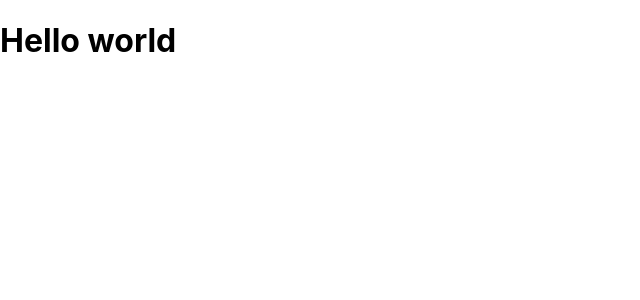
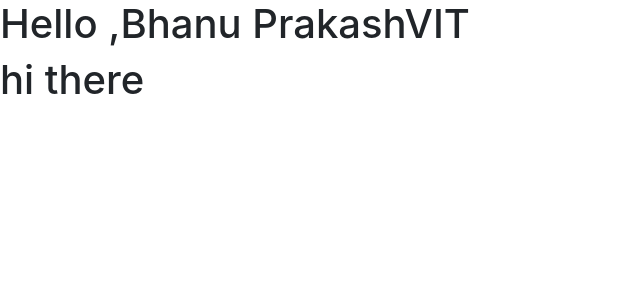
Before and after one commit to bhanu1999/TextUtils, a React (Create React App) app: page / in a window 1280 px wide. Shown: the top 300 px of the page, without its empty margins (0-640 px from the left). Built offline with nearby package versions, Linux system fonts and the light colour scheme.

Commit message:
starting basic app creation

```diff
--- a/public/index.html
+++ b/public/index.html
@@ -15,15 +15,9 @@
       user's mobile device or desktop. See https://developers.google.com/web/fundamentals/web-app-manifest/
     -->
     <link rel="manifest" href="%PUBLIC_URL%/manifest.json" />
-    <!--
-      Notice the use of %PUBLIC_URL% in the tags above.
-      It will be replaced with the URL of the `public` folder during the build.
-      Only files inside the `public` folder can be referenced from the HTML.
+     <!-- Bootstrap CSS -->
+     <link href="https://cdn.jsdelivr.net/npm/bootstrap@5.1.3/dist/css/bootstrap.min.css" rel="stylesheet" integrity="sha384-1BmE4kWBq78iYhFldvKuhfTAU6auU8tT94WrHftjDbrCEXSU1oBoqyl2QvZ6jIW3" crossorigin="anonymous">
 
-      Unlike "/favicon.ico" or "favicon.ico", "%PUBLIC_URL%/favicon.ico" will
-      work correctly both with client-side routing and a non-root public URL.
-      Learn how to configure a non-root public URL by running `npm run build`.
-    -->
     <title>React App</title>
   </head>
   <body>
@@ -39,5 +33,9 @@
       To begin the development, run `npm start` or `yarn start`.
       To create a production bundle, use `npm run build` or `yarn build`.
     -->
+
+    <!-- Option 1: Bootstrap Bundle with Popper -->
+    <script src="https://cdn.jsdelivr.net/npm/bootstrap@5.1.3/dist/js/bootstrap.bundle.min.js" integrity="sha384-ka7Sk0Gln4gmtz2MlQnikT1wXgYsOg+OMhuP+IlRH9sENBO0LRn5q+8nbTov4+1p" crossorigin="anonymous"></script>
+
   </body>
 </html>
--- a/src/App.js
+++ b/src/App.js
@@ -1,14 +1,18 @@
 import logo from './logo.svg';
 import './App.css';
+let name="Bhanu Prakash"
+function App() {
+  const element_to_return=(
+    <>
+    <h1>Hello ,{name+"VIT"}
 
-function App() {
-  return (
-    <>
-    <h1>Hello world
-
+    </h1>
+    <h1 >
+      hi there
     </h1>
     </>
   );
+  return element_to_return;
 }
 
 export default App;
```
